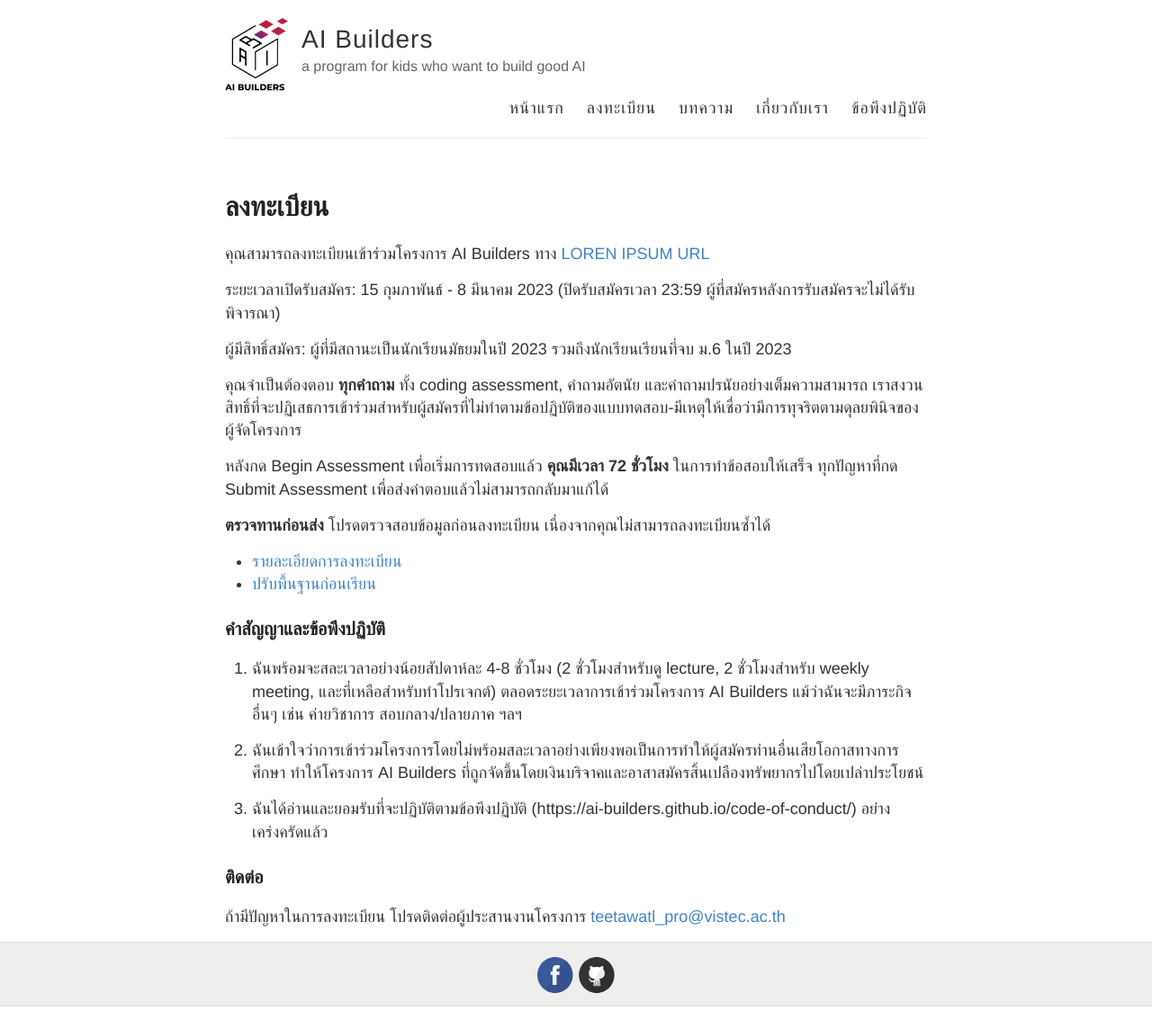
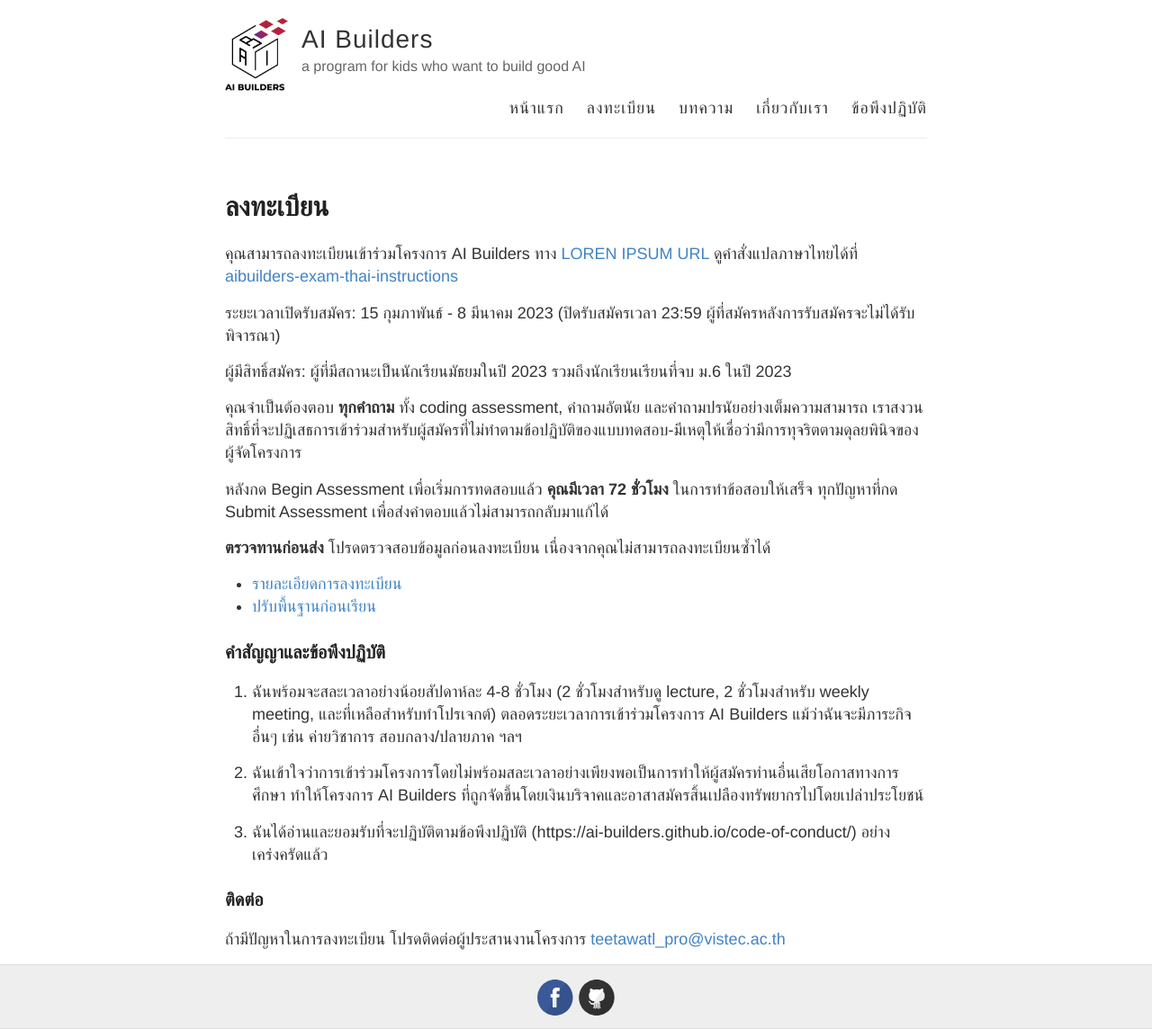
Before and after one commit to ai-builders/ai-builders.github.io, a Jekyll site: the page built from docs/register.md, in a window 1280 px wide. Shown: the whole page at 90% size. Built offline with Jekyll 4.4.1, drawn with Linux system fonts in a browser that asks for light colours; before the commit the page ends 1119 px from its top, so only the background shows below that.

Commit message:
Update register.md

```diff
--- a/docs/register.md
+++ b/docs/register.md
@@ -4,7 +4,7 @@
 permalink: /register/
 ---
 
-คุณสามารถลงทะเบียนเข้าร่วมโครงการ AI Builders ทาง [LOREN IPSUM URL]()
+คุณสามารถลงทะเบียนเข้าร่วมโครงการ AI Builders ทาง [LOREN IPSUM URL]() ดูคำสั่งแปลภาษาไทยได้ที่ [aibuilders-exam-thai-instructions]()
 
 ระยะเวลาเปิดรับสมัคร: 15 กุมภาพันธ์ - 8 มีนาคม 2023 (ปิดรับสมัครเวลา 23:59 ผู้ที่สมัครหลังการรับสมัครจะไม่ได้รับพิจารณา)
 
```
